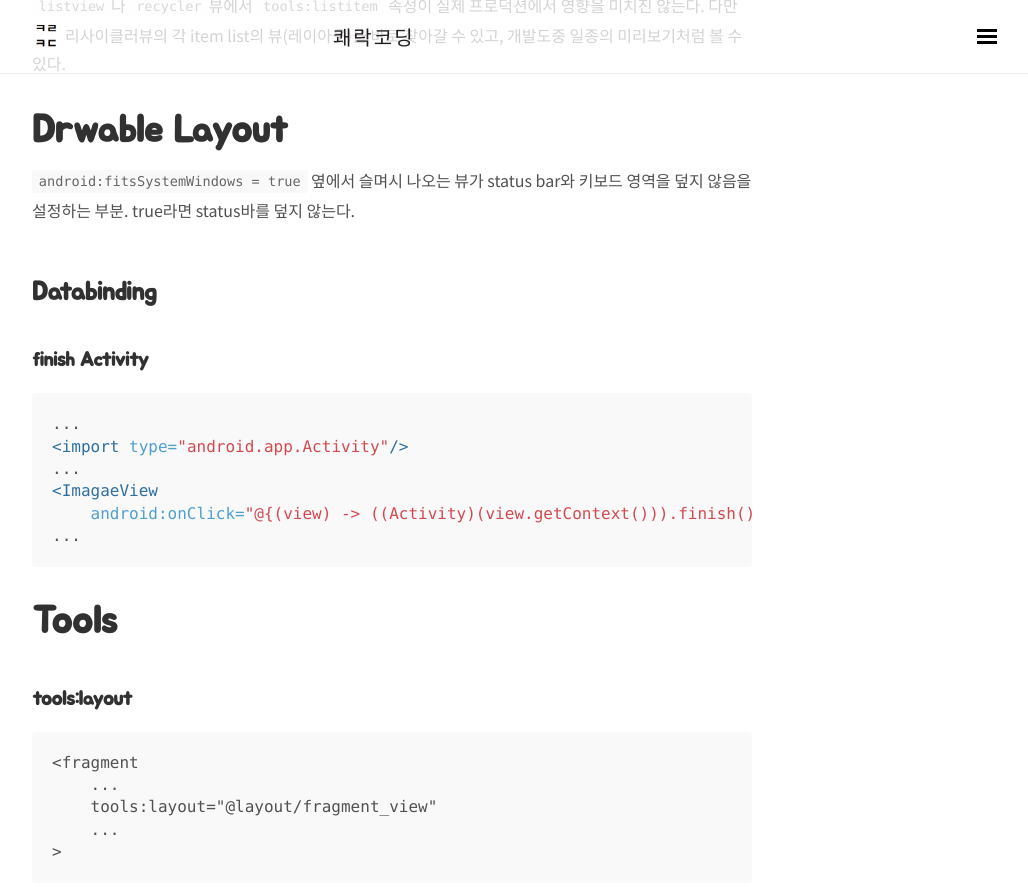
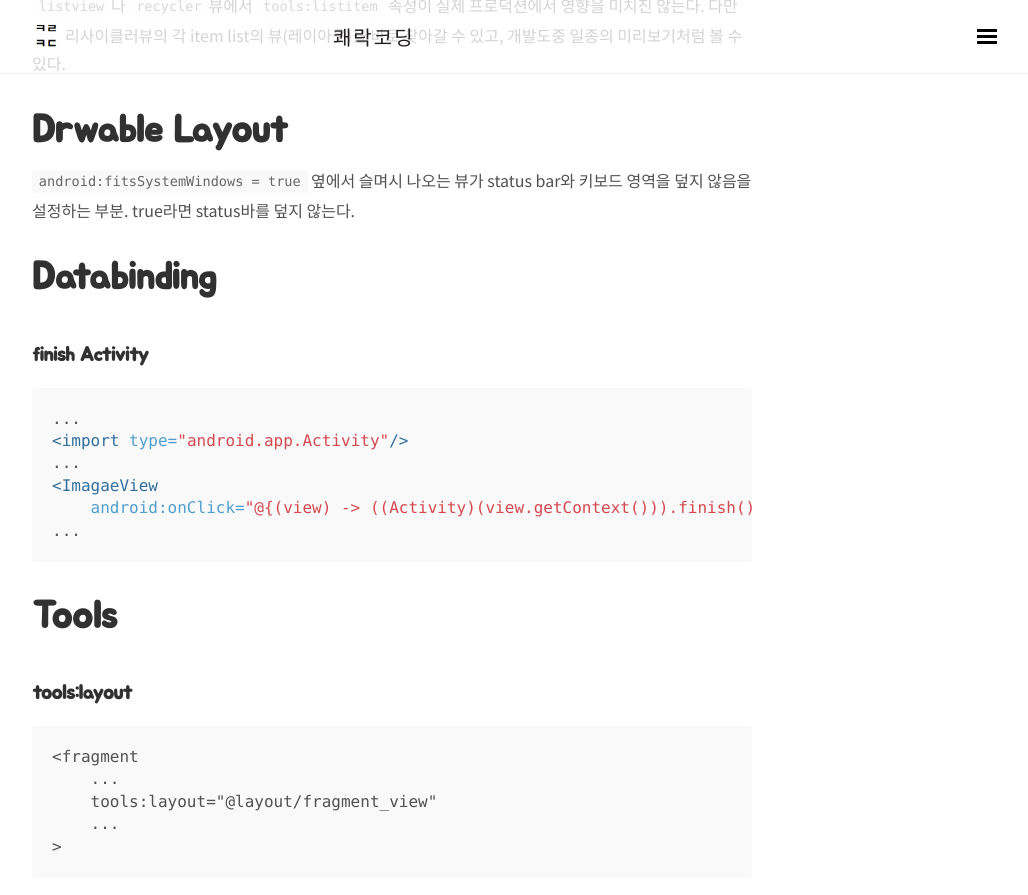
Before and after one commit to wooooooak/wooooooak.github.io, a Jekyll site: the page built from _posts/android/2019-06-14-android메모.md, in a window 1280 px wide and 900 px high, scrolled down 1478 px. Shown: the top 895 px of the window, without its empty margins (248-1276 px from the left). Built offline with Jekyll 4.4.1, drawn with Linux system fonts in a browser that asks for light colours; nearby versions of some CDN libraries; some web fonts are replaced; comment, search, counter and statistics services are not loaded.

Commit message:
포스팅 수정

```diff
--- a/_posts/android/2019-06-14-android메모.md
+++ b/_posts/android/2019-06-14-android메모.md
@@ -55,7 +55,7 @@ tools:listitem="@layout/list_item_garden_planting"
 `android:fitsSystemWindows = true`
 옆에서 슬며시 나오는 뷰가 status bar와 키보드 영역을 덮지 않음을 설정하는 부분. true라면 status바를 덮지 않는다.
 
-## Databinding
+# Databinding
 
 ##### finish Activity
 
```
